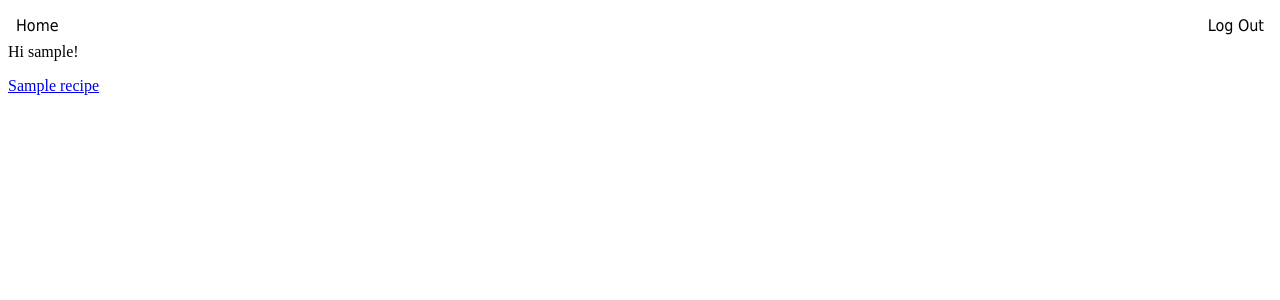
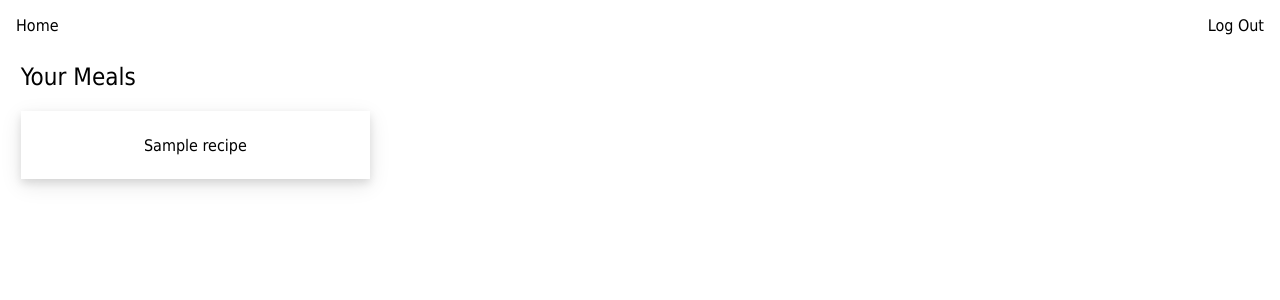
Before and after one commit to AlwaysFr3sh/DailyPlate, a Django app: template templates/home.html in a window 1280 px wide. Shown: the top 300 px of the page. Run offline with Django 4.2, Linux system fonts and the light colour scheme; a user stored in the database is signed in; tables that the repository leaves empty hold one stand-in row (values such as "Sample post"); the template is opened without the code that fills it: most values are stand-ins (such as "Sample title", 1, 10 or a date in 2020); data that the repository does not hold is empty.

Commit message:
not as big improvement to homepage

```diff
--- a/homeapp/static/homeapp/styles.css
+++ b/homeapp/static/homeapp/styles.css
@@ -18,7 +18,7 @@
   text-decoration: none;
   padding: 8px;
   color: black;
-  font-family: 'Tahoma'
+  font-family: "Tahoma"
 }
 
 #navbar li a:hover {
@@ -28,6 +28,28 @@
 #logout {
   float: right;
 }
+/*----------------------------------------*/
+/*------------- Home styling -------------*/
+
+#recipe_container {
+  padding: 0% 1% 0% 1%;
+  font-family: "Tahoma";
+}
+#recipe_container h2 {
+  font-weight: normal;
+}
+
+.recipe_preview {
+  padding: 2%;
+  max-width: 300px;
+  text-align: center;
+  box-shadow: 0 4px 8px 0 rgba(0, 0, 0, 0.1), 0 6px 20px 0 rgba(0, 0, 0, 0.1);
+}
+.recipe_preview a {
+  text-decoration: none;
+  color: #000000;
+}
+
 /*----------------------------------------*/
 /*------------ Recipe styling ------------*/
 .recipe {
--- a/templates/home.html
+++ b/templates/home.html
@@ -5,14 +5,16 @@
 
 {% block content %}
 {% if user.is_authenticated %}
-  Hi {{ user.username }}!
-  {% for recipe in recipes %}
-  <a href="{% url 'recipe' id=recipe.id %}">
-    <div>
-      <p>{{ recipe.title }}</p>
-    </div>
-  </a>
-  {% endfor %}
+  {# Hi {{ user.username }}! #}
+  <div id="recipe_container">
+    <h2>Your Meals</h2>
+    {% for recipe in recipes %}
+      <div class="recipe_preview">
+        <a href="{% url 'recipe' id=recipe.id %}">{{ recipe.title }}</a>
+      </div>
+    {% endfor %}
+  </div>
+
 {% else %}
   <p>You are not logged in</p>
   <a href="{% url 'login' %}">Log In</a>
```
